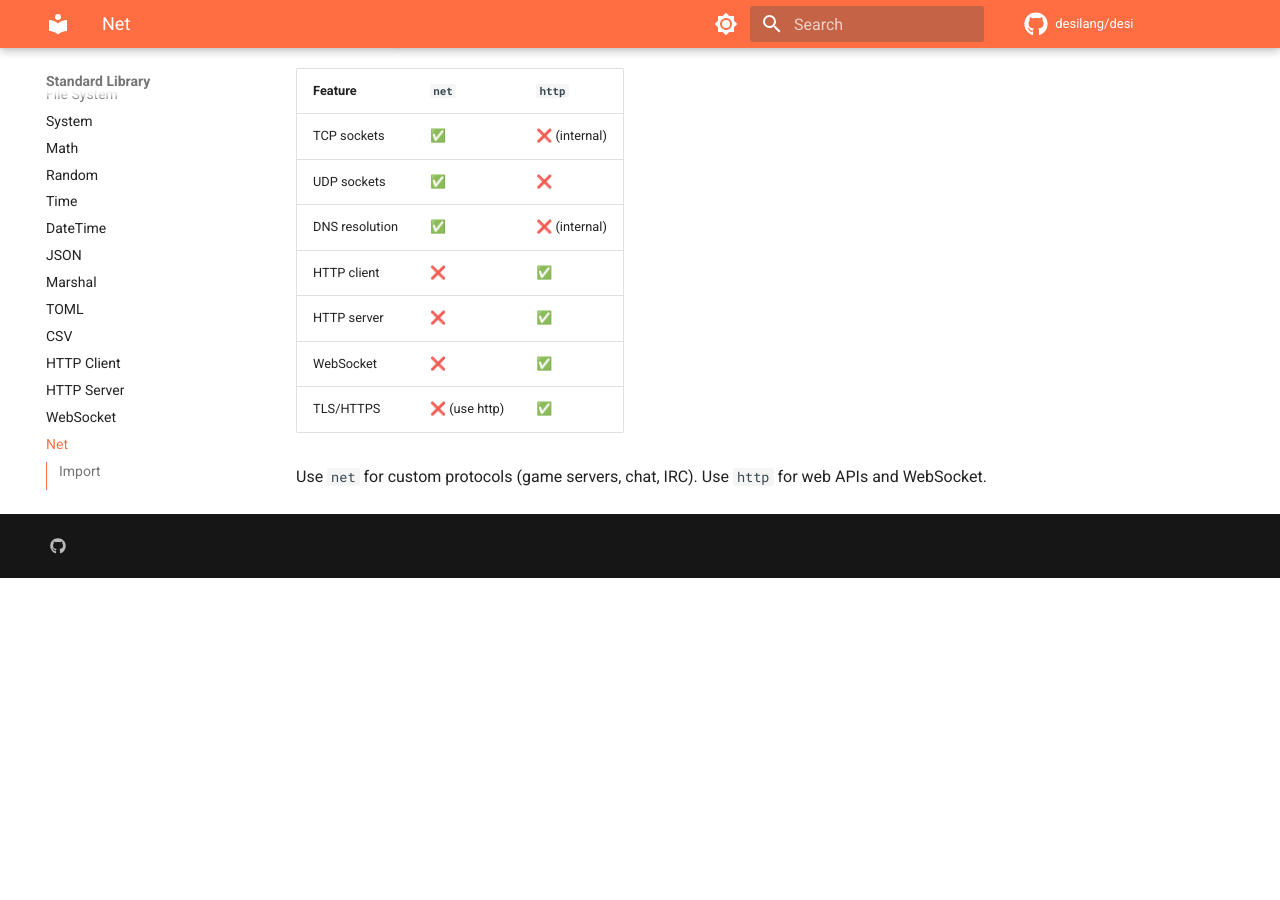
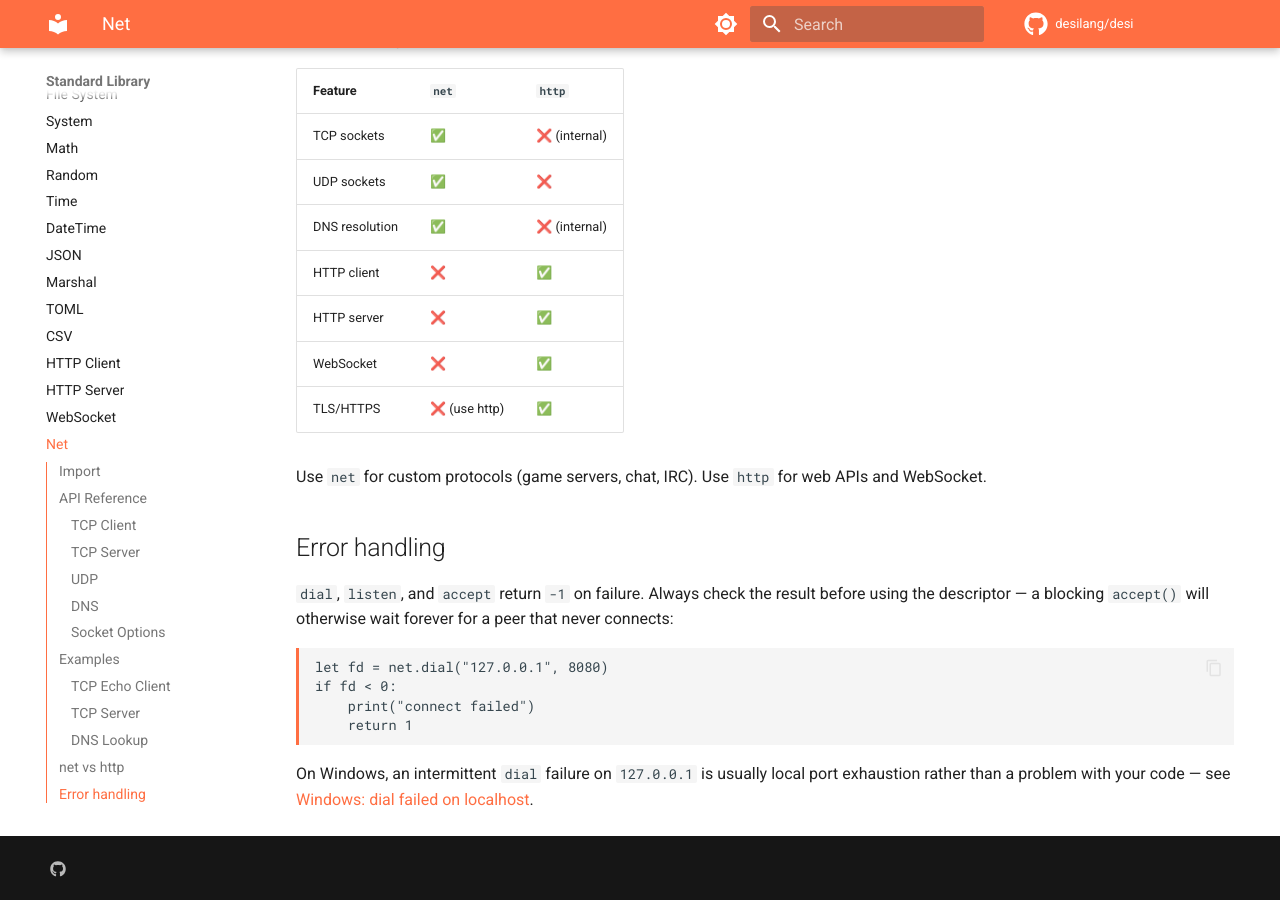
Before and after one commit to desilang/desi, an MkDocs documentation site: the page built from book/docs/stdlib/net.md, in a window 1280 px wide and 900 px high, scrolled down 2501 px. Built offline with MkDocs 1.6.1 and Material for MkDocs 9.7.7, drawn with Linux system fonts in a browser that asks for light colours; comment, search, counter and statistics services are not loaded; the version menu is left out; before the commit the page ends 3079 px from its top, so only the background shows below that; some of the changed lines change nothing that is shown.

Commit message:
docs: explain Windows localhost port exhaustion in the net guide
An intermittent `net.dial` failure on 127.0.0.1 reads like a bug in the
user's program, but it is almost always the Windows dynamic port range
(49152-65535) being starved by TIME_WAIT entries — connect() then fails
with WSAEADDRINUSE even though the server port is free and listening.

Documents how to diagnose it (counting TIME_WAIT, attributing it to the
owning process), what Desi's bounded WSAEADDRINUSE retry does and does
not cover, how to recover the machine, and why unchecked dial results
turn into a hang at accept(). Includes a four-language measurement
(Desi/C/Go/.NET) showing the failure is an OS condition every runtime
shares, not something specific to Desi — presented as such, not as a
performance comparison; the sample is too small to rank runtimes.

Also documents error handling on the net stdlib page, which previously
showed only happy-path examples despite every call returning -1 on
failure.

````diff
--- /dev/null
+++ b/book/docs/guides/windows-networking.md
@@ -0,0 +1,126 @@
+# Windows: `dial failed` on localhost
+
+If a Desi program that connects to `127.0.0.1` intermittently fails —
+`net.dial` returning `-1`, or a server that never accepts — the cause is
+usually **local port exhaustion on Windows**, not your program.
+
+This page explains how to confirm that, because the symptom looks like a
+bug in your code and is not one.
+
+## What actually happens
+
+When you `connect()` without binding first, the OS picks a local port for
+you from the **dynamic port range** — by default `49152–65535`, so 16,384
+ports total:
+
+```
+netsh int ipv4 show dynamicport tcp
+```
+
+Every closed TCP connection then sits in **`TIME_WAIT`** for ~120 seconds
+before its port can be reused. That is required by TCP, not a leak. But it
+means a busy machine can hold tens of thousands of `TIME_WAIT` entries at
+once, and once the pool is starved, `connect()` fails with
+**`WSAEADDRINUSE` (10048)** — "address already in use" — even though the
+*server* port is free and listening.
+
+The error name is misleading: it is the **client's** local port that could
+not be allocated, not the address you are connecting to.
+
+## Confirming it
+
+Count the sockets parked in `TIME_WAIT`:
+
+```powershell
+(netstat -ano -p tcp | Select-String "TIME_WAIT").Count
+```
+
+Against a 16,384-port range, a five-figure number means the pool is
+starved. To find what is responsible, group by remote port:
+
+```powershell
+netstat -ano -p tcp | Select-String "TIME_WAIT" | ForEach-Object {
+  if ($_ -match '\d+\.\d+\.\d+\.\d+:(\d+)\s+\d+\.\d+\.\d+\.\d+:(\d+)\s+TIME_WAIT') { $matches[2] }
+} | Group-Object | Sort-Object Count -Descending | Select-Object -First 5
+```
+
+If one remote port dominates, a background service is churning
+connections. Identify its owner:
+
+```powershell
+netstat -ano -p tcp | Select-String ":<PORT>\s+LISTENING"
+Get-Process -Id <PID>
+```
+
+On one development machine this surfaced a vendor agent holding **~7,100
+loopback connections** to a single port, keeping the ephemeral pool ~82%
+exhausted indefinitely. No amount of application-side retrying fixes that;
+the ports genuinely do not exist.
+
+## This is not language-specific
+
+It is an OS-level condition, and every runtime hits it identically. The
+same connect/accept sequence, written four ways and run on a machine in
+the state described above:
+
+| Implementation | Completed | Could not get a local port |
+|---|---|---|
+| Desi (`net` module) | 1 / 8 | 7 |
+| C, raw WinSock2 | 1 / 8 | 7 |
+| Go (`net.Dial`) | 0 / 8 | 8 |
+| .NET (`TcpClient`) | 0 / 8 | 8 |
+
+The point is **not** that one language beats another — at this sample size
+the differences are noise. The point is that all four behave the same. If
+you see this in Desi, you would see it in C, Go, or .NET on the same
+machine. Desi's socket layer is a thin wrapper over the platform sockets
+and inherits platform behavior exactly.
+
+## What Desi does about it
+
+`net.dial` retries a bounded number of times when Windows reports
+`WSAEADDRINUSE`, because a fresh socket gets a different local port. This
+absorbs the *transient* collisions a moderately busy machine produces —
+including the ones a repeated test run creates against itself. It cannot
+manufacture ports on a machine that has none.
+
+The retry is narrow on purpose: it triggers only on `WSAEADDRINUSE`. Any
+real failure — connection refused, host unreachable — returns immediately
+rather than spinning. On macOS and Linux the single-attempt behavior is
+unchanged.
+
+## Fixing your machine
+
+- **Wait.** `TIME_WAIT` entries expire in ~120 seconds. If your own test
+  loop starved the pool, it recovers on its own.
+- **Stop the offending service**, if you identified one above and do not
+  need it running.
+- **Widen the dynamic range** (administrator, system-wide):
+  ```
+  netsh int ipv4 set dynamicport tcp start=10000 num=55535
+  ```
+- **In your own code**, prefer one long-lived connection over many
+  short-lived ones. Connection churn is what consumes the pool.
+
+## Write networking code that fails cleanly
+
+A blocking `accept()` waits forever for a peer that will never arrive, so
+an unchecked `dial` failure becomes a hang rather than an error. Always
+check the descriptor:
+
+```desi
+let srv = net.listen("127.0.0.1", 19876)
+if srv < 0:
+	print("listen failed")
+	return 1
+
+let client = net.dial("127.0.0.1", 19876)
+if client < 0:
+	# No local socket available — bail out instead of blocking forever
+	# in accept() waiting for a peer that will never connect.
+	print("dial failed")
+	net.close(srv)
+	return 1
+```
+
+`examples/429_net_module.desi` in the repository follows this pattern.
--- a/book/docs/stdlib/net.md
+++ b/book/docs/stdlib/net.md
@@ -97,3 +97,20 @@
 | TLS/HTTPS | ❌ (use http) | ✅ |
 
 Use `net` for custom protocols (game servers, chat, IRC). Use `http` for web APIs and WebSocket.
+
+## Error handling
+
+`dial`, `listen`, and `accept` return `-1` on failure. Always check the
+result before using the descriptor — a blocking `accept()` will otherwise
+wait forever for a peer that never connects:
+
+```desi
+let fd = net.dial("127.0.0.1", 8080)
+if fd < 0:
+	print("connect failed")
+	return 1
+```
+
+On Windows, an intermittent `dial` failure on `127.0.0.1` is usually local
+port exhaustion rather than a problem with your code — see
+[Windows: dial failed on localhost](../guides/windows-networking.md).
--- a/book/mkdocs.yml
+++ b/book/mkdocs.yml
@@ -74,6 +74,7 @@
     - IDE Setup: getting-started/ide-setup.md
   - Guides:
     - Coming From Other Languages: guides/coming-from.md
+    - "Windows: dial failed on localhost": guides/windows-networking.md
   - Tutorials:
     - Introduction: tutorials/intro.md
     - Variables & Types: tutorials/variables.md
````
